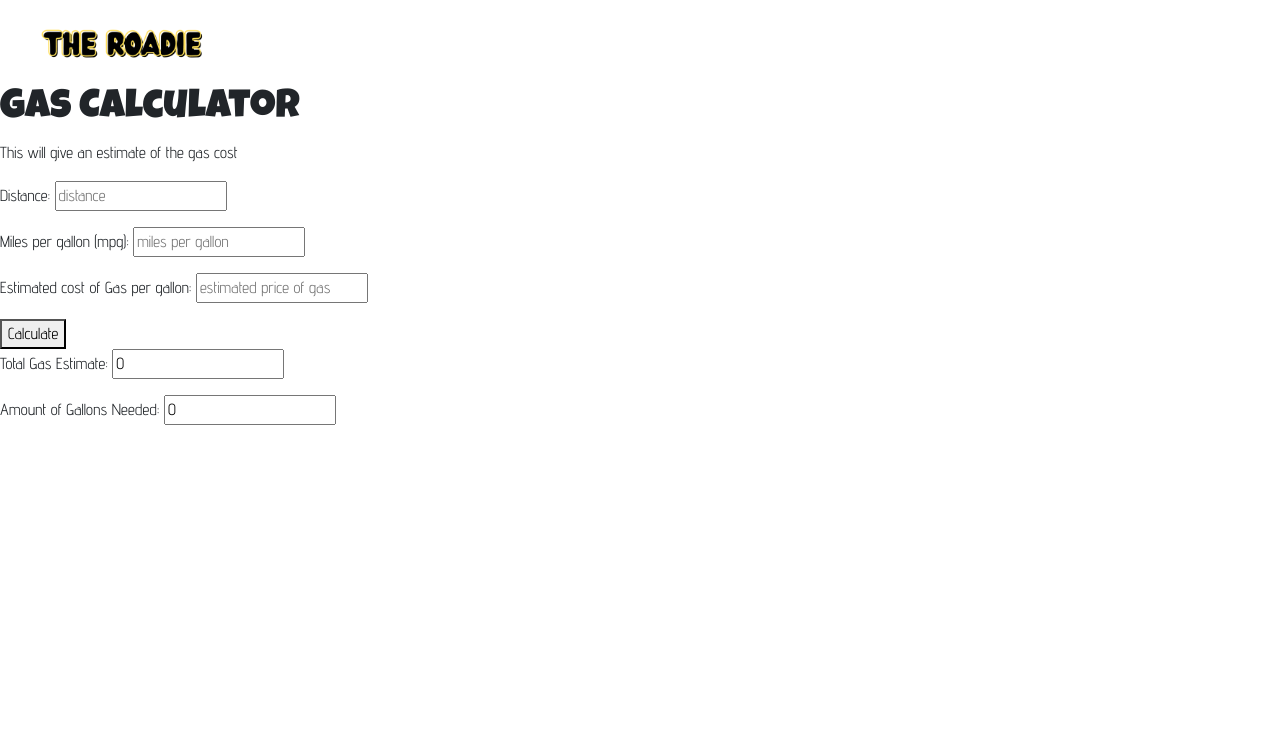
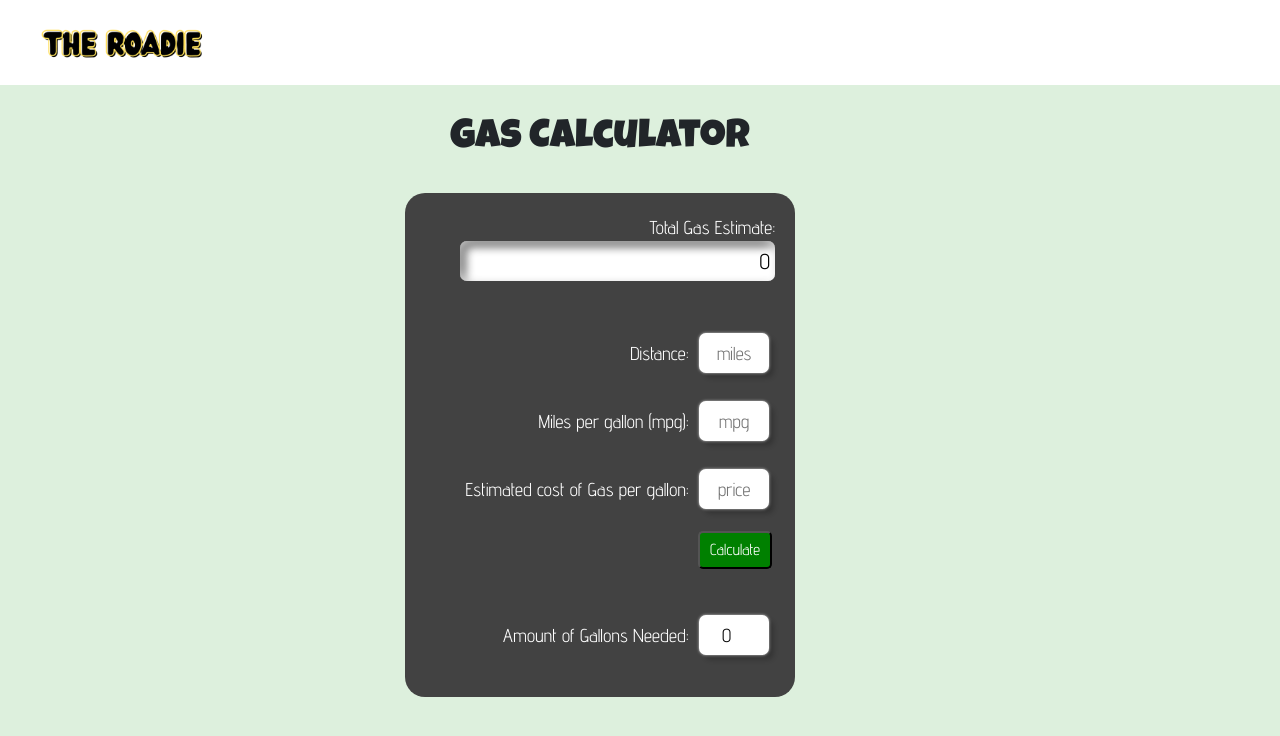
Before and after one commit to moneyesh/TheRoadie, a Flask app: page /gas-calc in a window 1280 px wide. Shown: the top 736 px of the page. Run offline with Flask 2, Linux system fonts and the light colour scheme; some libraries are stand-ins or nearby versions.

Commit message:
calculator complete

```diff
--- a/static/style/style.css
+++ b/static/style/style.css
@@ -381,6 +381,21 @@ body.trips {
     text-align: center;
 }
 
+.my-trip-btn {
+    transition: transform 0.4s, background-color 0.2s, color 0.2s;
+
+}
+
+.my-trip-btn:hover {
+    background-color: rgb(13, 136, 25);
+    transform: translateY(-3px);
+    /* color: var(--clr); */
+    box-shadow: 0 0 20px green;
+    color: white;
+    border: none;
+}
+
+
 /* Update-trip */
 body.update-trip {
     background: linear-gradient(180deg ,white,#a9eaee);
@@ -416,10 +431,79 @@ body.update-trip {
 }
 
 
+/* Gas Calc */
+body.gas-calc {
+    background-color: #ddf0dd;
+}
+
+#gas-page {
+    margin: 30px;
+    text-align: center;
+}
+
+#gas-calc {
+    margin-top: 30px;
+    display: flex;
+    /* align-items: center; */
+    justify-content: center;
+}
+
+.calc {
+    background: rgb(66, 66, 66);
+    padding: 20px;
+    border-radius: 20px;
+    text-align: right;
+
+}
+
+.calc form input {
+    border: 0;
+    outline: 0;
+    width: 70px;
+    height: 40px;
+    border-radius: 7px;
+    box-shadow: 0px 0px 3px rgb(205, 205, 205), 5px 5px 5px rgba(0,0,0,0.2);
+    margin: 6px;
+    text-align: center;
+    align: right;
+    font-size: 14pt;
+}
+
+.calc form label {
+    color: white;
+    font-size: 14pt;
+}
+
+#total {
+    margin-right: 3px;
+    border-radius: 5px;
+    background-color: green;
+    color: white;
+    padding-left: 10px;
+    padding-right: 10px;
+    padding-top: 5px;
+    padding-bottom: 5px;
+    margin-bottom: 40px;
+}
+
+.total:active {
+    /* background-color: #3e8e41; */
+    box-shadow: 0 7px #666;
+    transform: translateY(5px);
+  }
 
 
-
-
+#gas_total {
+    width: 90%;
+    margin:auto;
+    text-align: end;
+    box-shadow:inset 0px 0px 15px rgb(255, 255, 255),
+               inset 5px 5px 10px rgb(39, 39, 39);
+    /* border: solid; */
+    padding-right: 5px;
+    margin-bottom: 30px;
+    font-size: 16pt;
+}
 
 
 
--- a/templates/gas-calc.html
+++ b/templates/gas-calc.html
@@ -3,29 +3,38 @@
 {% block title%} Gas {% endblock %}
 <!-- <script src="gas-calc.js"></script> -->
 {% block body %}
+<body class="gas-calc">
+    <div class="container" id="gas-page">
 
     <h1> Gas Calculator </h1>
-    <p>
-       This will give an estimate of the gas cost
-    </p>
+   <div class="container" id="gas-calc">
+     <div class="calc">
     <form id="gas-form">
+        <!-- <p>
+            <input type="text" readonly id="total-cost"> -->
+            <p>
+                <label>Total Gas Estimate:</label>
+                <input type="text" readonly value="0" id="gas_total">
+            <!-- </p> -->
+        </p>
         <p>
         <label>Distance: </label>
-        <input type="text" id="distance_mi" name="distance" placeholder="distance"></input>
+        <input type="text" id="distance_mi" name="distance" placeholder="miles"></input>
         </p>
         <p>
             <label>Miles per gallon (mpg): </label>
-            <input type="text" id="mpg" name="mpg" placeholder="miles per gallon"></input>
+            <input type="text" id="mpg" name="mpg" placeholder="mpg"></input>
         </p>
         <p>
             <label>Estimated cost of Gas per gallon: </label>
-            <input type="text" id="price" name="price" placeholder="estimated price of gas"></input>
+            <input type="text" id="price" name="price" placeholder="price"></input>
             </p>
         <button type="submit" id="total">Calculate</button>
-        <p>
+        <!-- <p>
             <label>Total Gas Estimate:</label>
             <input type="text" readonly value="0" id="gas_total">
-        </p>
+        </p> -->
+
         <p>
             <label for="gallons-needed">Amount of Gallons Needed:</label>
             <input type="number" readonly value="0" id="gallons_needed">
@@ -33,8 +42,9 @@
     </form>
 
     <div>
-
     </div>
+    </div>
+</div>
     <script src="../static/JS/calc.js"></script>
-
+</body>
 {% endblock %}
--- a/templates/map.html
+++ b/templates/map.html
@@ -33,7 +33,7 @@
                                 aria-describedby="inputGroup-sizing-default">
                         </div>
 
-                        <button class="btn btn-warning"type="submit" id="calc-route"> Calculate Route </button>
+                        <button class="btn btn-warning" type="submit" id="calc-route"> Calculate Route </button>
 
                     </div>
             </form>
```
Also changed, not shown: templates/my-trips.html (+4 -4 lines).
